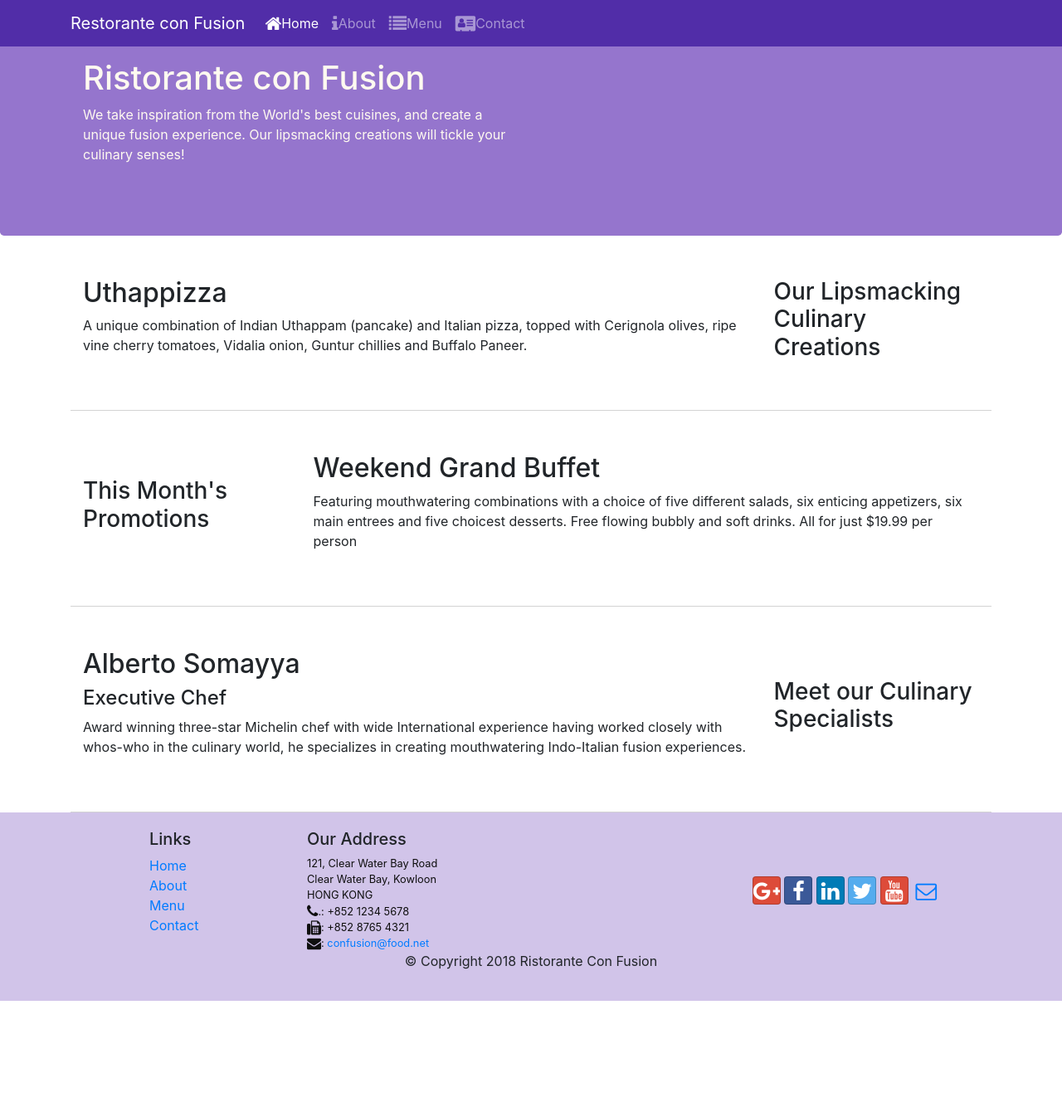
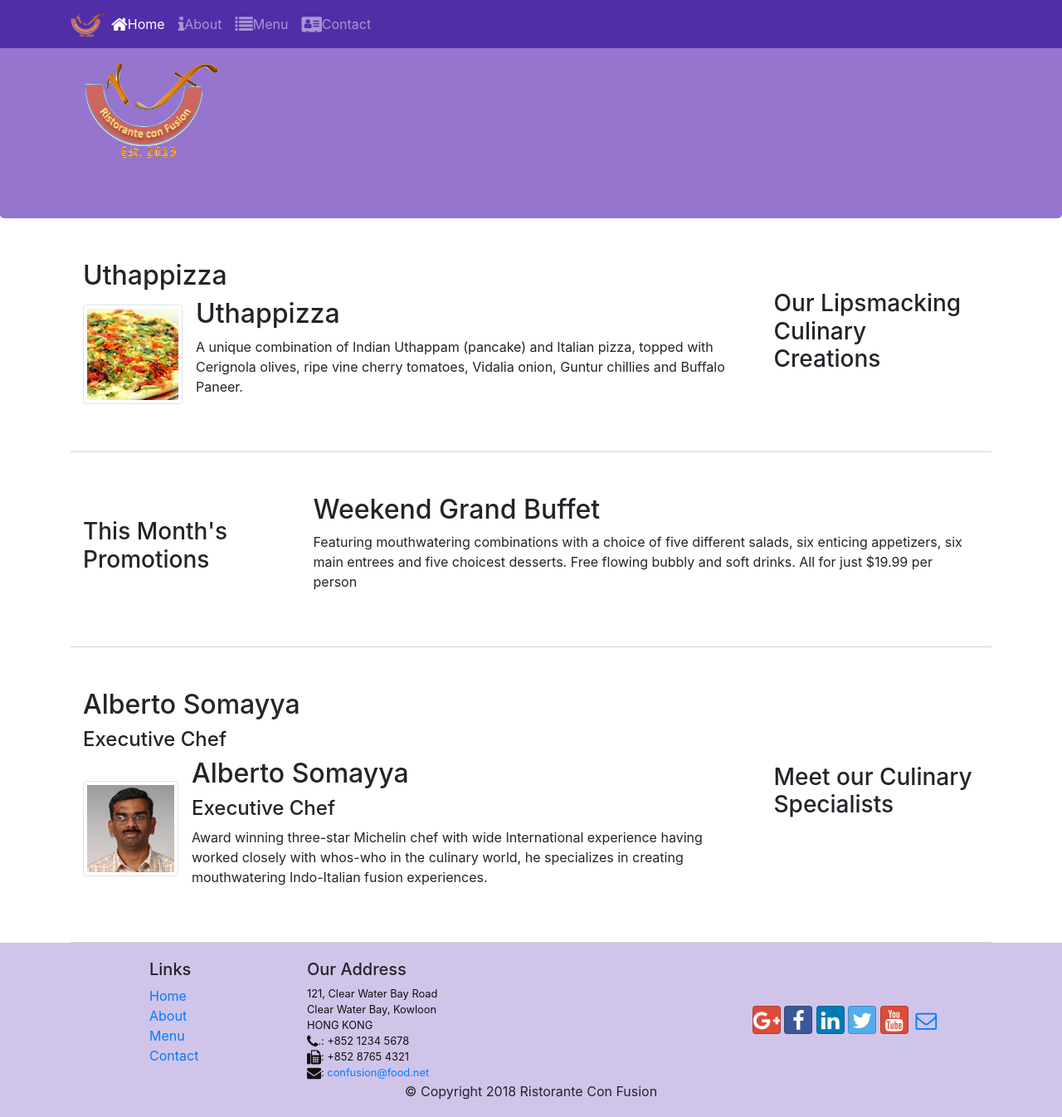
Before and after one commit to Sensei01/bootstrap-4, a website: page index.html in a window 1280 px wide. Shown: the whole page at 83% size. Before the commit the page ends 1206 px from the top, so only its background shows below. Drawn offline with nearby package versions, Linux system fonts and the light colour scheme.

Commit message:
Images and Media

```diff
--- a/index.html
+++ b/index.html
@@ -22,7 +22,7 @@
                 <span class="navbar-toggler-icon"></span>
 
             </button>
-            <a class="navbar-brand" href="#">Restorante con Fusion</a>
+            <a class="navbar-brand mr-auto" href="#"><img src="img/logo.png" height="30" width="41"></a>
             <div class="collpase navbar-collapse" id="Navbar">
 
 
@@ -49,14 +49,9 @@
 
     <header class="jumbotron">
         <div class="container">
-            <div class="row row-header">
-                <div class="col-12 col-sm-6">
-                    <h1>Ristorante con Fusion</h1>
-                    <p>We take inspiration from the World's best cuisines, and create a unique fusion experience. Our lipsmacking creations will tickle your culinary senses!</p>
-                </div>
-                <div class="col-12 col-sm">
-                </div>
-            </div>
+                <div class="col-12 col-sm align-self-center">
+                        <img src="img/logo.png" class="img-fluid">
+                    </div>
         </div>
     </header>
 
@@ -67,8 +62,17 @@
             </div>
             <div class="col col-sm order-sm-first col-md">
                 <h2>Uthappizza</h2>
-                <p class="d-none d-sm-block">A unique combination of Indian Uthappam (pancake) and Italian pizza, topped with Cerignola olives, ripe vine cherry tomatoes, Vidalia onion, Guntur chillies and Buffalo Paneer.</p>
-            </div>
+                <div class="media">
+                        <img class="d-flex mr-3 img-thumbnail align-self-center"
+                                src="img/uthappizza.png" alt="Uthappizza">
+                        <div class="media-body">
+                            <h2 class="mt-0">Uthappizza</h2>
+                            <p class="d-none d-sm-block">A unique combination of Indian Uthappam (pancake) and
+                                Italian pizza, topped with Cerignola olives, ripe vine
+                                cherry tomatoes, Vidalia onion, Guntur chillies and
+                                Buffalo Paneer.</p>
+                        </div>
+                    </div>            </div>
         </div>
 
 
@@ -89,8 +93,19 @@
             <div class="col col-sm order-sm-first col-md">
                 <h2>Alberto Somayya</h2>
                 <h4>Executive Chef</h4>
-                <p class="d-none d-sm-block">Award winning three-star Michelin chef with wide International experience having worked closely with whos-who in the culinary world, he specializes in creating mouthwatering Indo-Italian fusion experiences. </p>
-            </div>
+                <div class="media">
+                        <img class="d-flex mr-3 img-thumbnail align-self-center"
+                                src="img/alberto.png" alt="Alberto Somayya">
+                        <div class="media-body">
+                            <h2 class="mt-0">Alberto Somayya</h2>
+                            <h4>Executive Chef</h4>
+                            <p class="d-none d-sm-block">Award winning three-star Michelin chef with wide
+                                International experience having worked closely with
+                                whos-who in the culinary world, he specializes in
+                                creating mouthwatering Indo-Italian fusion experiences.
+                                </p>
+                        </div>
+                    </div>            </div>
         </div>
     </div>
 
```
Also changed, not shown: img/alberto.png (added), img/buffet.png (added), img/logo.png (added), img/uthappizza.png (added), 1 other file.
